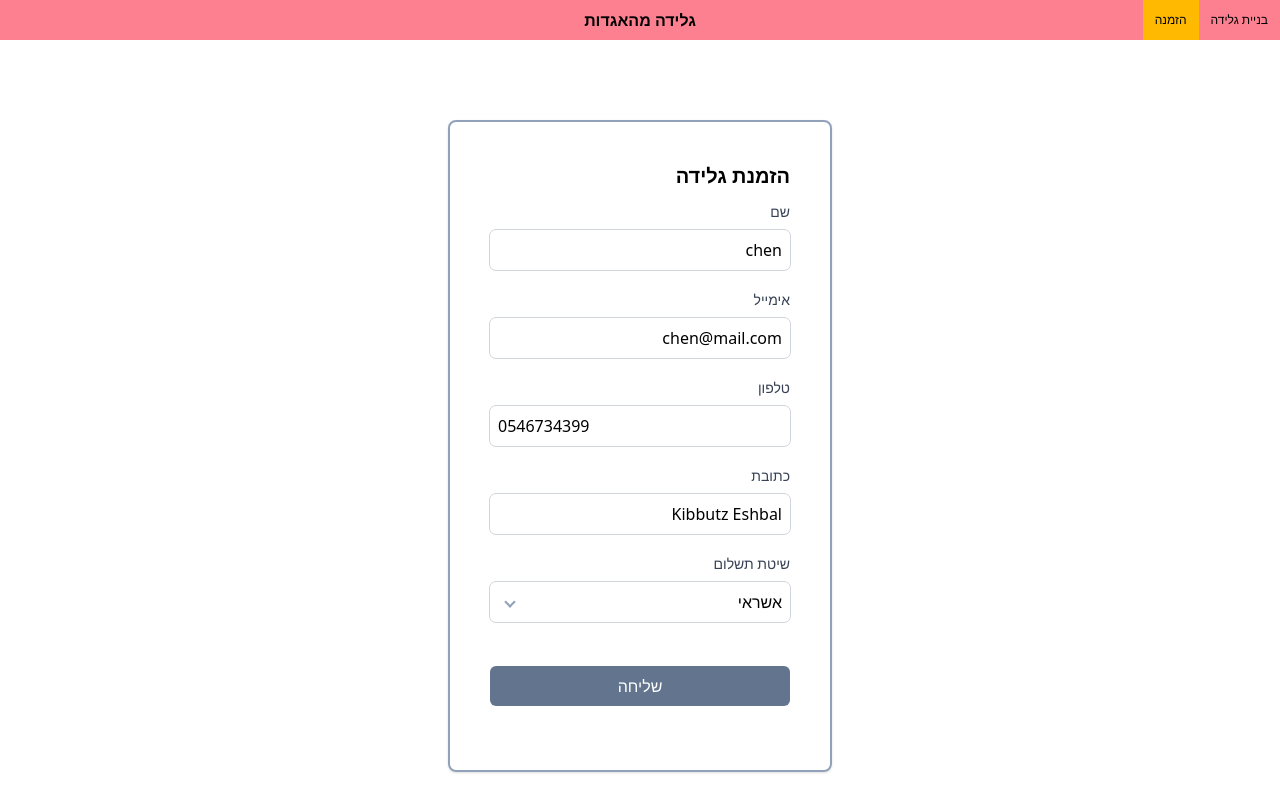
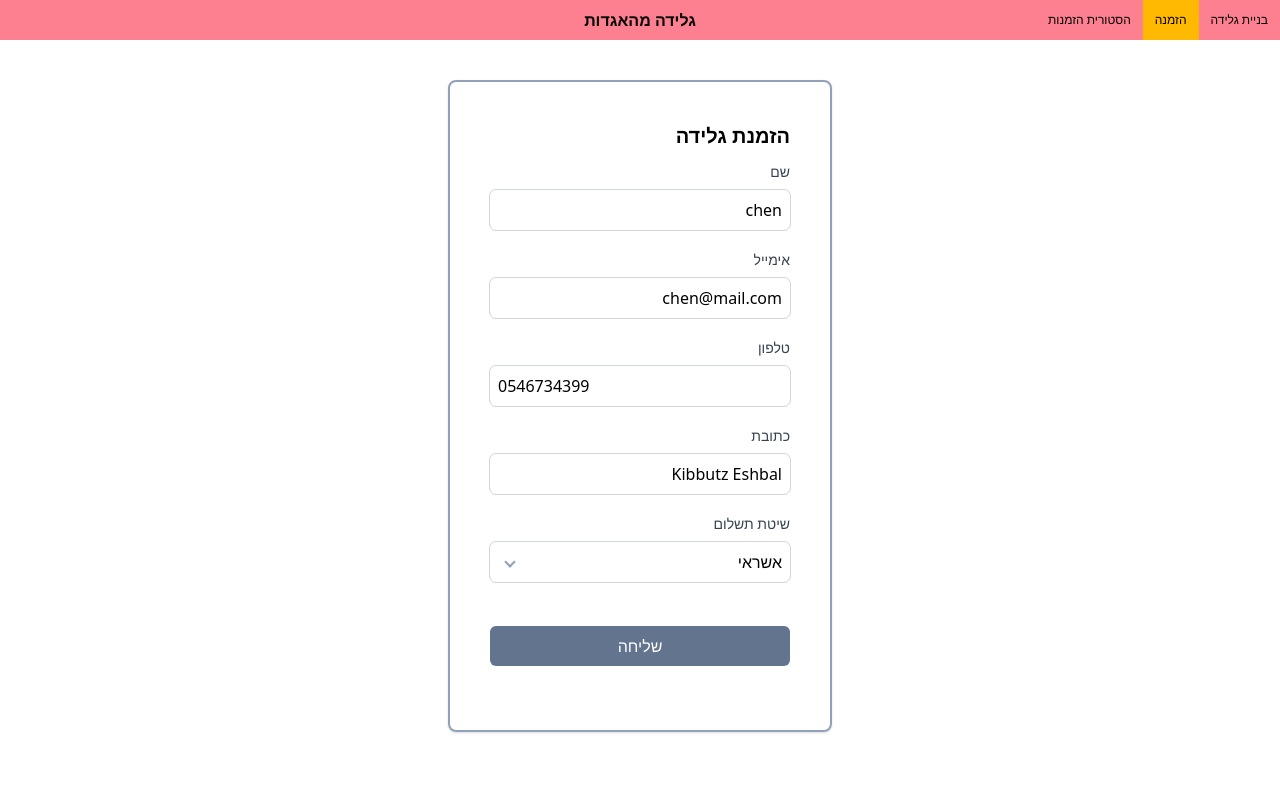
Before and after one commit to drorsoft/react-course, a React (Vite) app: page /checkout in a window 1280 px wide. Shown: the top 812 px of the page. Built offline with nearby package versions, Linux system fonts and the light colour scheme.

Commit message:
added order history

```diff
--- a/src/components/AppHeader.tsx
+++ b/src/components/AppHeader.tsx
@@ -10,6 +10,8 @@ export function AppHeader() {
             </NavLink>
             <NavLink to={"/checkout"} className={({ isActive }) => `text-xs p-3 ${isActive ? 'bg-amber-400' : 'bg-amber-secondary'} flex flex-row items-center justify-center h-full `}>הזמנה
             </NavLink>
+            <NavLink to={"/orders-history"} className={({ isActive }) => `text-xs p-3 ${isActive ? 'bg-amber-400' : 'bg-amber-secondary'} flex flex-row items-center justify-center h-full `}>הסטורית הזמנות
+            </NavLink>
 
 
         </div>
--- a/src/firebase/firebaseConfig.js
+++ b/src/firebase/firebaseConfig.js
@@ -1,8 +1,6 @@
 import { initializeApp } from "firebase/app";
 import { getFirestore } from "firebase/firestore";
 import { privateConfig } from "../private/privateConfig";
-
-
 
 const firebaseConfig = {
     projectId: privateConfig.firebaseProjectId,
--- a/src/pages/Checkout.jsx
+++ b/src/pages/Checkout.jsx
@@ -65,7 +65,8 @@ export const Checkout = () => {
     }
 
     return (
-        <section className="p-20 w-full h-full flex flex-col items-center justify-start">
+        <section className=" w-full h-full flex flex-col items-center justify-start overflow-hidden">
+            <div className=" p-10 flex flex-col items-center justify-start gap-5 w-full h-full overflow-scroll">
                 <div id={'checkout-container'} className="w-96   border-2 border-slate-400 shadow  rounded-lg p-10 flex flex-col items-start justify-start gap-3">
                     <h1 className="text-xl font-bold">
                         הזמנת גלידה
@@ -146,6 +147,7 @@ export const Checkout = () => {
                     <p></p>
                     <p></p>
                 </div>
+            </div>
         </section>
     );
 }
--- a/src/pages/Orders.jsx
+++ b/src/pages/OrdersHistory.jsx
@@ -1,4 +1,4 @@
-export const Orders = () => {
+export const OrdersHistory = () => {
     return (
         <div>
             <h1>About</h1>
--- a/src/router/routes.jsx
+++ b/src/router/routes.jsx
@@ -2,7 +2,7 @@ import { BrowserRouter, createBrowserRouter, Route } from "react-router";
 import { IceCreamBuilderPage } from "../pages/IceCreamBuilderPage";
 
 import { Routes } from "react-router";
-import { Orders } from "../pages/Orders";
+import { OrdersHistory } from "../pages/OrdersHistory";
 import { Order } from "../pages/Order";
 import { ProtectedRoute } from "./ProtectedRoute";
 import { useContext } from "react";
@@ -19,7 +19,7 @@ export const AppRoutes = () => {
             <Route path="/checkout" element={<Checkout />} />
             <Route path="/all-posts" element={<AllPosts />} />
             <Route path="/post/:postId" element={<Post />} />
-            <Route path="/orders" element={<Orders />} />
+            <Route path="/orders-history" element={<OrdersHistory />} />
             <Route path="/order/:orderId" element={
                 <ProtectedRoute isAllowed={isAuth}>
                     <Order />
```
Lines whose indentation alone changed are shown as unchanged.
